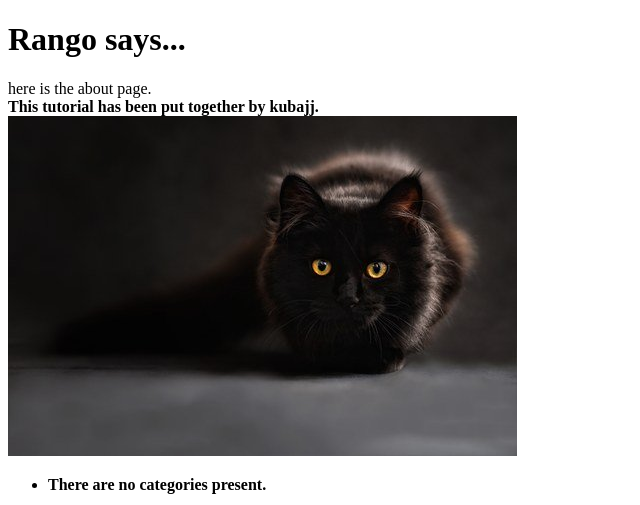
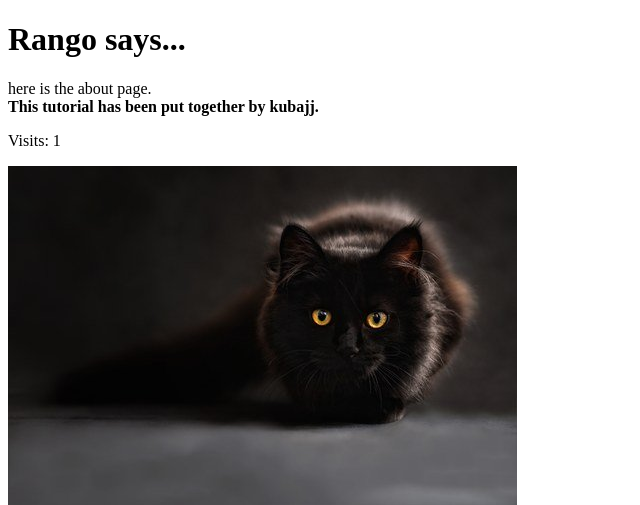
Before and after one commit to kubajj/tango_with_django_project, a Django app: page /rango/about/ in a window 1280 px wide. Shown: the top 505 px of the page, without its empty margins (0-640 px from the left). Run offline with Django 3.2, Linux system fonts and the light colour scheme; data that the repository does not hold is empty.

Commit message:
Add cookies

```diff
--- a/rango/views.py
+++ b/rango/views.py
@@ -3,6 +3,7 @@ from django.http import HttpResponse
 from django.urls import reverse
 from django.contrib.auth import authenticate, login, logout
 from django.contrib.auth.decorators import login_required
+from datetime import datetime
 # Import the models
 from rango.models import Category, Page
 from rango.forms import CategoryForm, PageForm, UserForm, UserProfileForm
@@ -15,10 +16,17 @@ def index(request):
     context_dict['boldmessage'] = 'Crunchy, creamy, cookie, candy, cupcake!'
     context_dict['categories'] = category_list
     context_dict['pages'] = page_list
-    return render(request, 'rango/index.html', context=context_dict)
+
+    visitor_cookie_handler(request)
+
+    response = render(request, 'rango/index.html', context=context_dict)
+    return response
 
 def about(request):
-    return render(request, 'rango/about.html')
+    visitor_cookie_handler(request)
+    context_dict = {}
+    context_dict['visits'] = request.session['visits']
+    return render(request, 'rango/about.html', context=context_dict)
 
 def show_category(request, category_name_slug):
     context_dict = {}
@@ -124,3 +132,20 @@ def restricted(request):
 def user_logout(request):
     logout(request)
     return redirect(reverse('rango:index'))
+
+def get_server_side_cookie(request, cookie, default_val=None):
+    val = request.session.get(cookie)
+    if not val:
+        val = default_val
+    return val
+
+def visitor_cookie_handler(request):
+    visits = int(get_server_side_cookie(request, 'visits', '1'))
+    last_visit_cookie = get_server_side_cookie(request, 'last_visit', str(datetime.now()))
+    last_visit_time = datetime.strptime(last_visit_cookie[:-7],'%Y-%m-%d %H:%M:%S')
+    if (datetime.now() - last_visit_time).days > 0:
+        visits = visits + 1
+        request.session['last_visit'] = str(datetime.now())
+    else:
+        request.session['last_visit'] =  last_visit_cookie
+    request.session['visits'] = visits
--- a/templates/rango/about.html
+++ b/templates/rango/about.html
@@ -11,6 +11,7 @@
     here is the about page.<br />
     <strong>This tutorial has been put together by kubajj.</strong><br />
   </div>
+	<p> Visits: {{ visits }}</p>
   <div>
 		<img src="{{ MEDIA_URL }}cat.jpg" alt="Picture of a Cat." />
   </div>
--- a/templates/rango/index.html
+++ b/templates/rango/index.html
@@ -16,7 +16,6 @@
 			<br />
       <strong>{{ boldmessage }}</strong><br />
     </div>
-
 		<h2>Most Liked Categories</h2>
 		<div>
 		{% if categories %}
```
